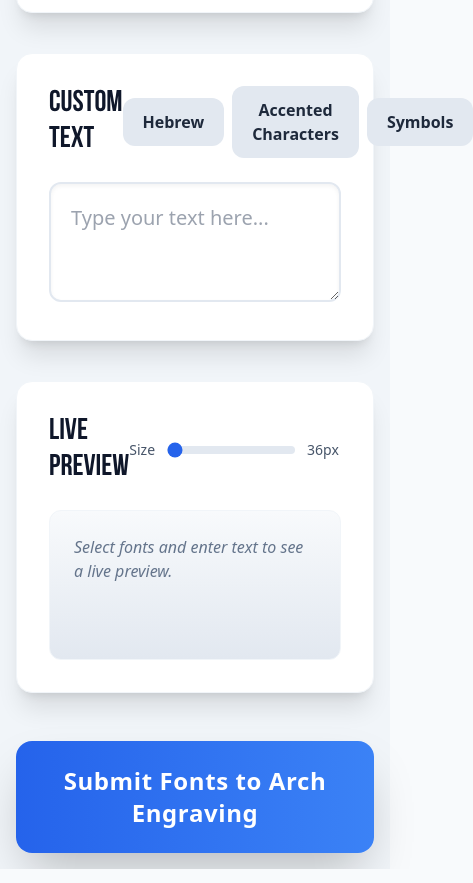
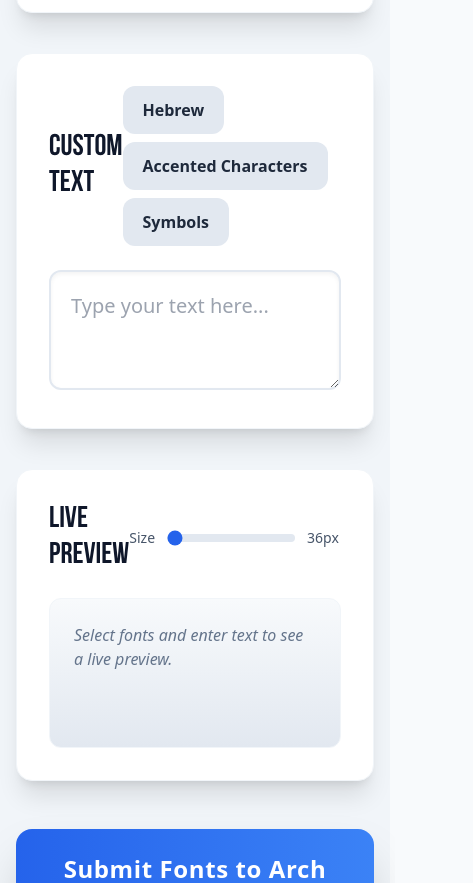
Before and after one commit to Arch-Tom/archfonthub, a React (Vite) app: page / in a window 390 px wide. Shown: the part 2539-3422 px from the top of the page, 473 px wide, since content can reach past the window. Built offline with nearby package versions, Linux system fonts and the light colour scheme; a web font is replaced by a local one.

Commit message:
updating button wrapping in cards on mobile

```diff
--- a/src/App.jsx
+++ b/src/App.jsx
@@ -372,7 +372,7 @@ const App = () => {
                         <section className="bg-white rounded-2xl shadow-xl p-8 border border-slate-100">
                             <div className="flex justify-between items-center mb-6">
                                 <h2 className="text-3xl font-bold text-slate-900 tracking-normal" style={{ fontFamily: 'BebasNeue-Bold' }}>Custom Text</h2>
-                                <div className="flex items-center gap-2">
+                                <div className="flex flex-wrap items-center gap-2">
                                     <button onClick={() => setShowHebrewPalette(true)} className="px-5 py-3 bg-slate-200 text-slate-800 rounded-xl hover:bg-slate-300 font-semibold transition-colors text-base">Hebrew</button>
                                     <button onClick={() => setShowAccentPalette(true)} className="px-5 py-3 bg-slate-200 text-slate-800 rounded-xl hover:bg-slate-300 font-semibold transition-colors text-base">Accented Characters</button>
                                     <button onClick={() => setShowGlyphPalette(true)} className="px-5 py-3 bg-slate-200 text-slate-800 rounded-xl hover:bg-slate-300 font-semibold transition-colors text-base">Symbols</button>
```
